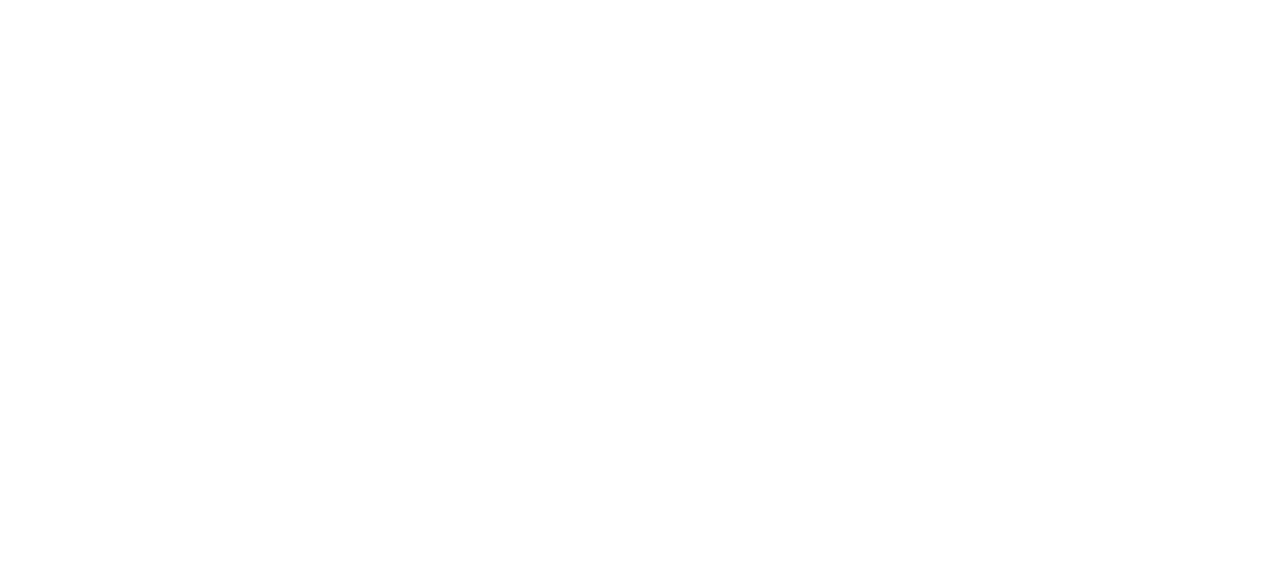
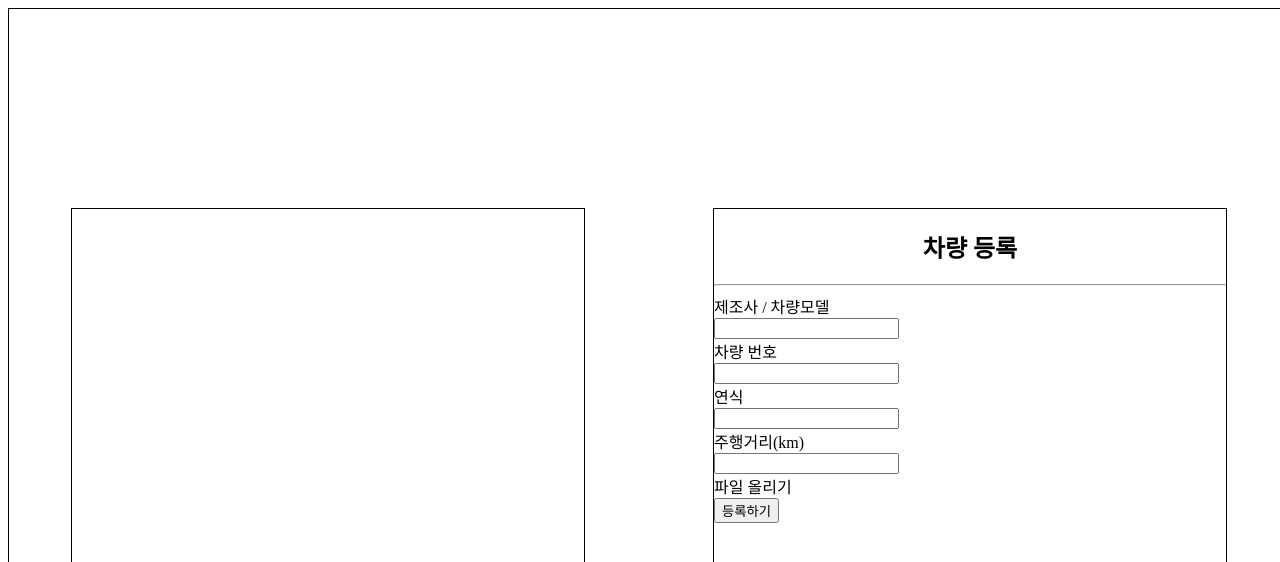
Before and after one commit to rhalsemd/carborn, a React (Create React App) app in the folder frontend/: page /myvehicle/registration in a window 1280 px wide. Before the commit this address had no page. Shown: the top 562 px of the page. Built offline with nearby package versions, Linux system fonts and the light colour scheme.

Commit message:
[FE] ADD : 내 차량 등록 스켈레톤 코드 작성

```diff
--- a/frontend/package.json
+++ b/frontend/package.json
@@ -3,6 +3,7 @@
   "version": "0.1.0",
   "private": true,
   "dependencies": {
+    "@emotion/styled": "^11.10.6",
     "@testing-library/jest-dom": "^5.16.5",
     "@testing-library/react": "^13.4.0",
     "@testing-library/user-event": "^13.5.0",
@@ -15,6 +16,7 @@
     "@types/redux-saga": "^0.10.5",
     "react": "^18.2.0",
     "react-dom": "^18.2.0",
+    "react-hook-form": "^7.43.5",
     "react-query": "^3.39.3",
     "react-redux": "^8.0.5",
     "react-router-dom": "^6.9.0",
--- a/frontend/src/App.tsx
+++ b/frontend/src/App.tsx
@@ -1,5 +1,6 @@
 import React from "react";
 import { BrowserRouter as Router, Routes, Route } from "react-router-dom";
+import MyVehicleRegistration from "./routes/MyVehicleRegistration";
 import Test from "./routes/Test";
 
 function App() {
@@ -8,6 +9,10 @@
     <Router>
       <Routes>
         <Route path="/" element={<Test />}></Route>
+        <Route
+          path="/myvehicle/registration"
+          element={<MyVehicleRegistration />}
+        ></Route>
       </Routes>
     </Router>
   );
--- /dev/null
+++ b/frontend/src/components/MyVehicleRegistrationComponent/AdditionalSubmissionFiles.tsx
@@ -0,0 +1,37 @@
+import { useState, useRef } from "react";
+import { useForm } from "react-hook-form";
+import { RegistrationInfo } from "../../routes/MyVehicleRegistration";
+
+interface Props {
+  setRegistrationInfo: React.Dispatch<React.SetStateAction<RegistrationInfo>>;
+}
+
+function AdditionalSubmissionFiles({ setRegistrationInfo }: Props) {
+  const imgRef = useRef<null | any>(null);
+  const { register, handleSubmit } = useForm();
+
+  const savaImgFile = (e: React.ChangeEvent<HTMLInputElement>) => {
+    const formData = new FormData();
+    // formData.append("file", data.file[0]);
+    console.log(e.target);
+  };
+
+  return (
+    <div>
+      <div>
+        <label htmlFor="imgFile">파일 올리기</label>
+        <input
+          type="file"
+          {...register("file")}
+          multiple={true}
+          accept="image/*"
+          id="imgFile"
+          style={{ display: "none" }}
+          ref={imgRef}
+          onChange={savaImgFile}
+        />
+      </div>
+    </div>
+  );
+}
+export default AdditionalSubmissionFiles;
--- /dev/null
+++ b/frontend/src/components/MyVehicleRegistrationComponent/CarNumber.tsx
@@ -0,0 +1,12 @@
+function CarNumber() {
+  return (
+    <div>
+      <span>차량 번호</span>
+      <div>
+        <input type="text" />
+      </div>
+    </div>
+  );
+}
+
+export default CarNumber;
--- /dev/null
+++ b/frontend/src/components/MyVehicleRegistrationComponent/CarYear.tsx
@@ -0,0 +1,12 @@
+function CarYear() {
+  return (
+    <div>
+      <span>연식</span>
+      <div>
+        <input type="text" />
+      </div>
+    </div>
+  );
+}
+
+export default CarYear;
--- /dev/null
+++ b/frontend/src/components/MyVehicleRegistrationComponent/DistanceDriven.tsx
@@ -0,0 +1,12 @@
+function DistanceDriven() {
+  return (
+    <div>
+      <span>주행거리(km)</span>
+      <div>
+        <input type="text" />
+      </div>
+    </div>
+  );
+}
+
+export default DistanceDriven;
--- /dev/null
+++ b/frontend/src/components/MyVehicleRegistrationComponent/ManufacturingCompany.tsx
@@ -0,0 +1,12 @@
+function ManufacturingCompany() {
+  return (
+    <div>
+      <span>제조사 / 차량모델</span>
+      <div>
+        <input type="text" />
+      </div>
+    </div>
+  );
+}
+
+export default ManufacturingCompany;
--- /dev/null
+++ b/frontend/src/components/MyVehicleRegistrationComponent/RegistrationBtn.tsx
@@ -0,0 +1,9 @@
+function RegistrationBtn() {
+  return (
+    <div>
+      <button>등록하기</button>
+    </div>
+  );
+}
+
+export default RegistrationBtn;
--- /dev/null
+++ b/frontend/src/index.d.ts
@@ -0,0 +1,2 @@
+declare module "*.jpg";
+declare module "*.png";
--- /dev/null
+++ b/frontend/src/routes/MyVehicleRegistration.tsx
@@ -0,0 +1,92 @@
+/** @jsxImportSource @emotion/react */
+import { css } from "@emotion/react";
+import AdditionalSubmissionFiles from "../components/MyVehicleRegistrationComponent/AdditionalSubmissionFiles";
+import CarNumber from "../components/MyVehicleRegistrationComponent/CarNumber";
+import CarYear from "../components/MyVehicleRegistrationComponent/CarYear";
+import DistanceDriven from "../components/MyVehicleRegistrationComponent/DistanceDriven";
+import ManufacturingCompany from "../components/MyVehicleRegistrationComponent/ManufacturingCompany";
+import RegistrationBtn from "../components/MyVehicleRegistrationComponent/RegistrationBtn";
+
+import { useState } from "react";
+
+const outer = css`
+  border: 1px solid black;
+  width: 100vw;
+  height: 100vh;
+  display: flex;
+  justify-content: center;
+`;
+
+const content = css`
+  display: flex;
+  align-items: center;
+`;
+
+const leftContent = css`
+  border: 1px solid black;
+  width: 40vw;
+  height: 400px;
+  margin-right: 10vw;
+`;
+
+const rightContent = css`
+  border: 1px solid black;
+  width: 40vw;
+  height: 400px;
+`;
+
+export interface RegistrationInfo {
+  manufacturingCompany: string;
+  carNumber: string;
+  carYear: string;
+  distanceDriven: string;
+  additionalSubmissionFiles: string | ArrayBuffer | null;
+}
+
+function MyVehicleRegistration() {
+  const [registrationInfo, setRegistrationInfo] = useState<RegistrationInfo>({
+    manufacturingCompany: "",
+    carNumber: "",
+    carYear: "",
+    distanceDriven: "",
+    additionalSubmissionFiles: "",
+  });
+
+  return (
+    <div css={outer}>
+      <div css={content}>
+        <div css={leftContent}>
+          {/* <img
+            src={
+              registrationInfo.additionalSubmissionFiles
+                ? registrationInfo.additionalSubmissionFiles
+                : undefined
+            }
+            alt="올린 이미지"
+          /> */}
+        </div>
+        <div css={rightContent}>
+          <h2 style={{ textAlign: "center" }}>차량 등록</h2>
+          <hr />
+
+          {/* 제조사 / 차량모델 */}
+          <ManufacturingCompany />
+          {/* 차량번호 */}
+          <CarNumber />
+          {/* 연식 */}
+          <CarYear />
+          {/* 주행거리 */}
+          <DistanceDriven />
+          {/* 추가 제출 파일 */}
+          <AdditionalSubmissionFiles
+            setRegistrationInfo={setRegistrationInfo}
+          />
+          {/* 등록하기 버튼 */}
+          <RegistrationBtn />
+        </div>
+      </div>
+    </div>
+  );
+}
+
+export default MyVehicleRegistration;
```
Also changed, not shown: frontend/tsconfig.json (+3 -8 lines), frontend/public/manifest.json (added).
